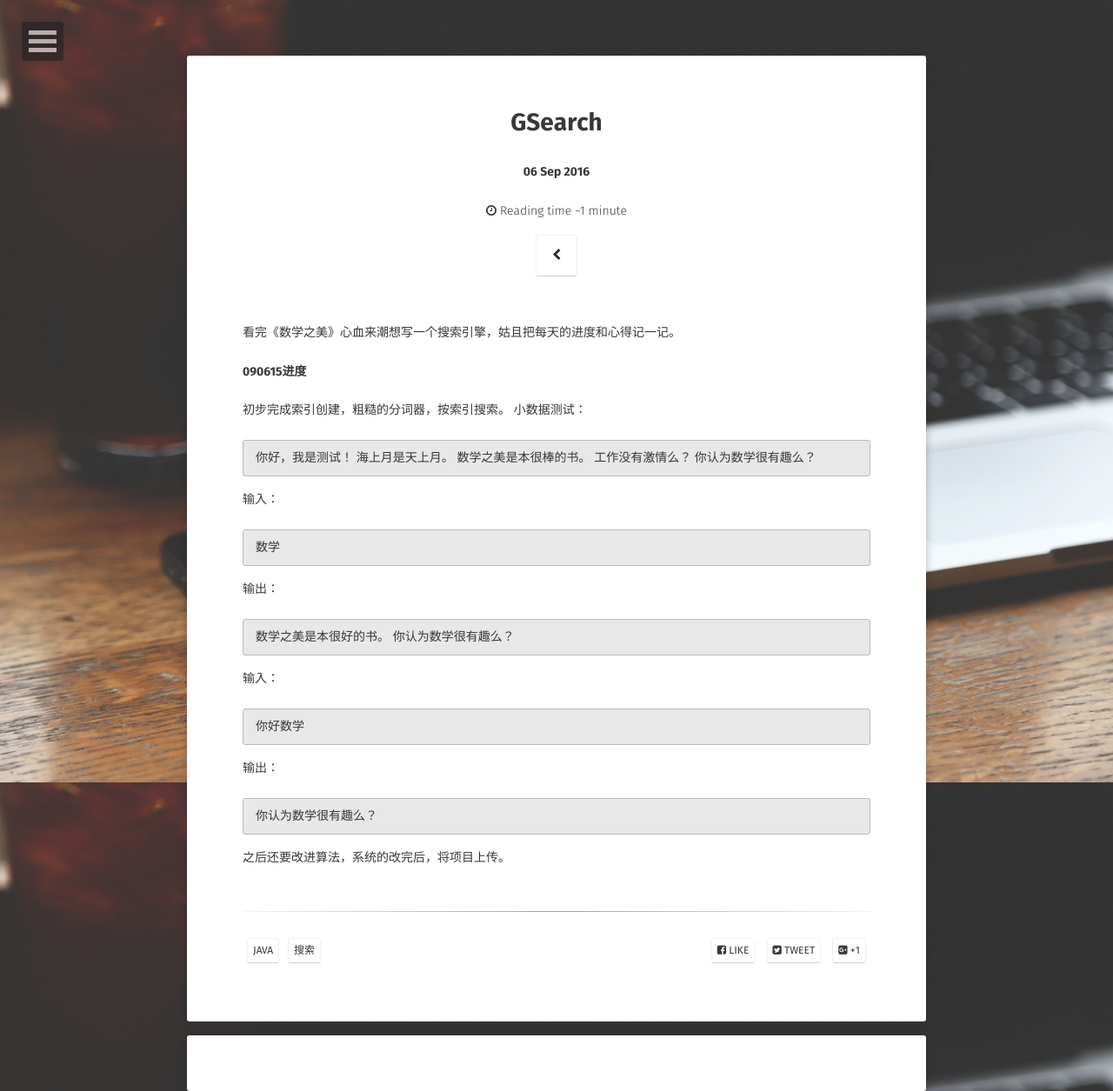
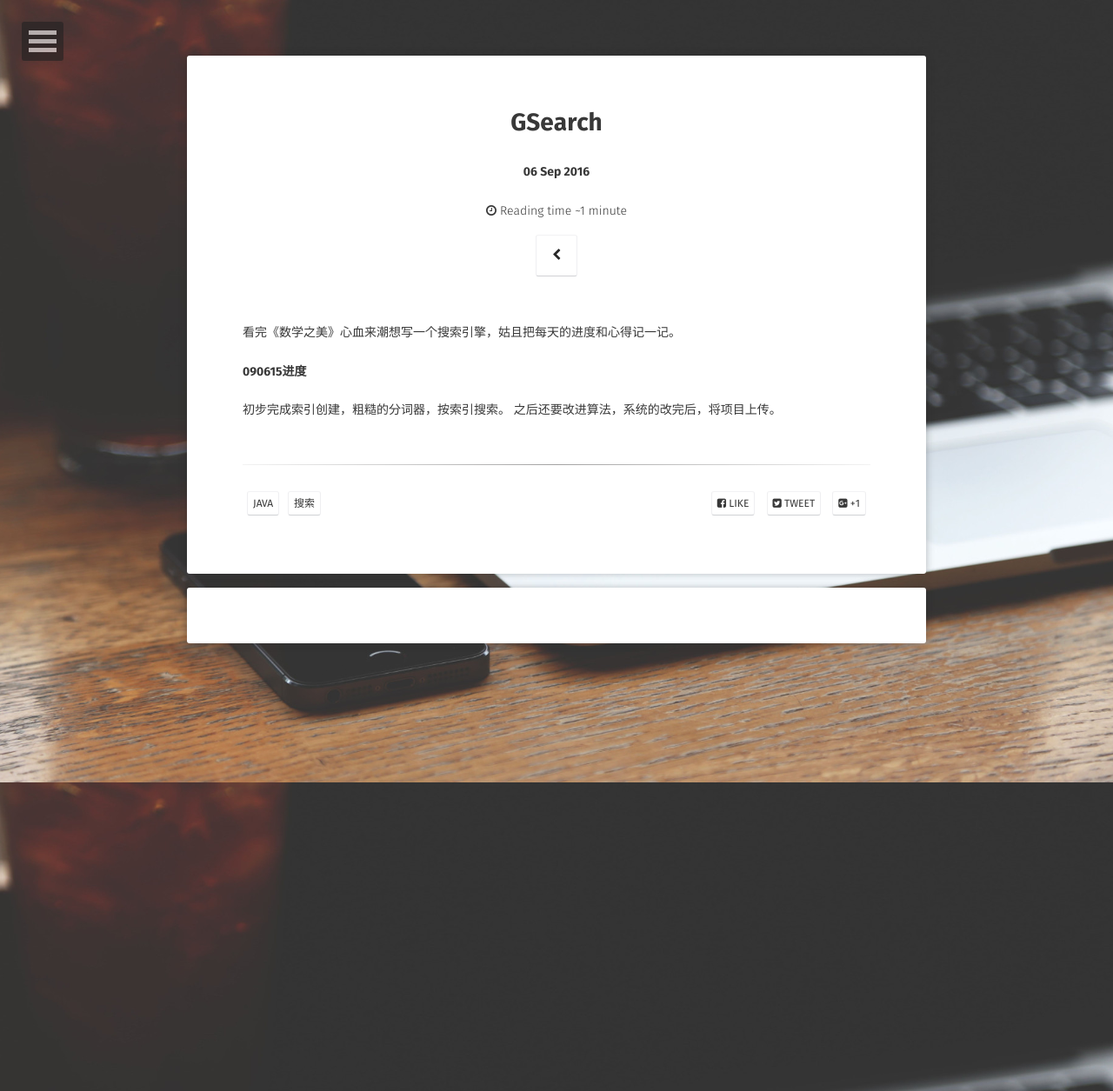
Before and after one commit to ridikuius/ridikuius.github.io, a Jekyll site: the page built from _posts/2016-09-06-GSearch.md, in a window 1280 px wide. Shown: the whole page at 87% size. Built offline with Jekyll 4.4.1, drawn with Linux system fonts in a browser that asks for light colours; some web fonts are replaced.

Commit message:
Update 2016-09-06-GSearch.md

```diff
--- a/_posts/2016-09-06-GSearch.md
+++ b/_posts/2016-09-06-GSearch.md
@@ -12,34 +12,4 @@ comments: true
 #### 090615进度
 
 初步完成索引创建，粗糙的分词器，按索引搜索。
-小数据测试：
-
-你好，我是测试！
-海上月是天上月。
-数学之美是本很棒的书。
-工作没有激情么？
-你认为数学很有趣么？
-{: .notice}
-
-输入：
-
-数学
-{: .notice}
-
-输出：
-
-数学之美是本很好的书。
-你认为数学很有趣么？
-{: .notice}
-
-输入：
-
-你好数学
-{: .notice}
-
-输出：
-
-你认为数学很有趣么？
-{: .notice}
-
 之后还要改进算法，系统的改完后，将项目上传。
```
